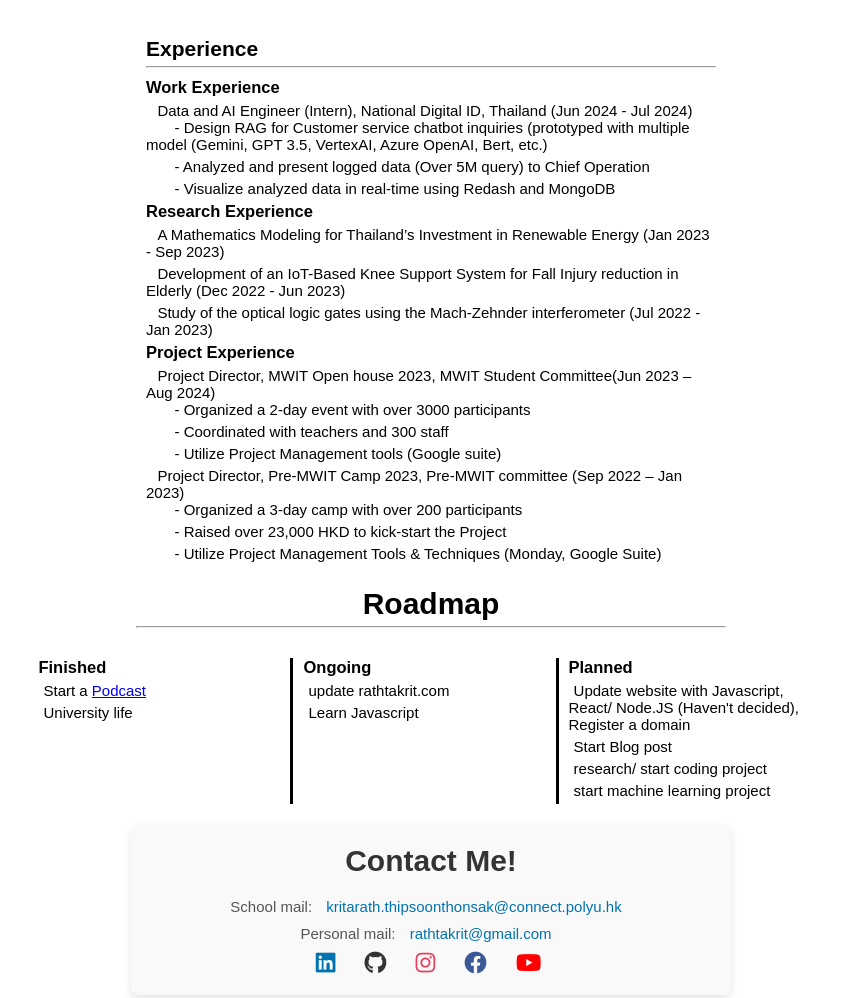
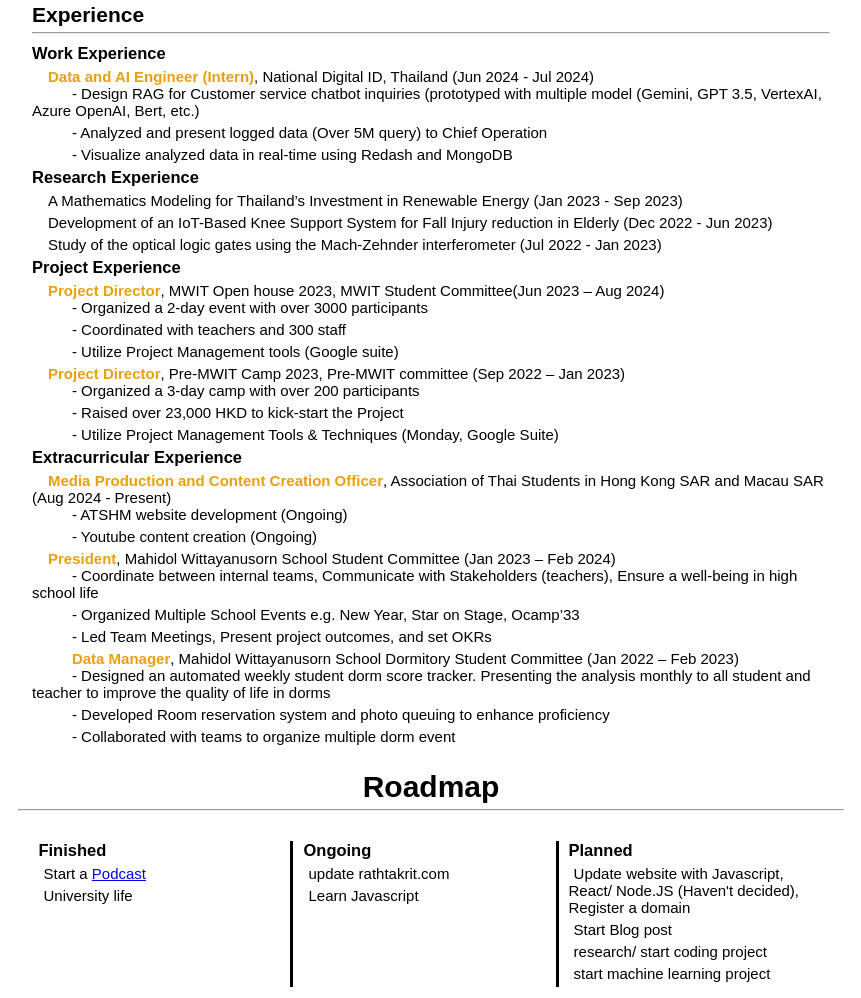
Before and after one commit to Rathtakrit/5_personalwebsites, a plain HTML site: page index.html in a window 1280 px wide. Shown: the part 741-1739 px from the top of the page, without its empty margins (209-1070 px from the left). Drawn offline with Linux system fonts and the light colour scheme.

Commit message:
Add a bit more color

```diff
--- a/index.html
+++ b/index.html
@@ -14,7 +14,10 @@
   <body>
     <header>
       <div class="header-container">
-        <h1 class="header">Rathtakrit</h1>
+        <div class="header-container-left">
+          <img src="photos/rathtakritnobg.png" alt="rathtakrit_logo" id="logo"/>
+          <h1 class="header">Rathtakrit</h1>
+        </div>
         <nav id="navbar">
           <ul>
             <li><a href="#about">About</a></li>
@@ -58,7 +61,7 @@
           <h1>Profile Summary</h1>
           <hr></hr>
           <h2>Kritarath Thipsoonthonsak (Kiwi)</h2>
-          <p> Industrial Engineering 1st year undergraduate student at The Hong Kong Polytechnic University with a strong background in programming, research, and management. Have a career goal in Tech Industries with management positions. Seeking for a research/oppotunities relating in the tech field </p>
+          <p> Industrial Engineering 1st year undergraduate student at The Hong Kong Polytechnic University with a strong background in programming, research, and management. Have a career goal in Tech Industries with management positions. <span class="pop">Seeking for a research/oppotunities relating in the tech field</span>.</p>
         </div>
         <article class='skill-summary'>
           <h1>Skills</h1>
@@ -85,7 +88,7 @@
           <div class="work-experience">
             <h2>Work Experience</h2>
           <ul>
-            <li>Data and AI Engineer (Intern), National Digital ID, Thailand (Jun 2024 - Jul 2024)
+            <li><span class="pop">Data and AI Engineer (Intern)</span>, National Digital ID, Thailand (Jun 2024 - Jul 2024)
               <ul>
                 <li>- Design RAG for Customer service chatbot inquiries (prototyped with multiple model (Gemini, GPT 3.5, VertexAI, Azure OpenAI, Bert, etc.)</li>
                 <li>- Analyzed and present logged data (Over 5M query) to Chief Operation</li>
@@ -106,18 +109,43 @@
         <div class="project-experience">
           <h2>Project Experience</h2>
           <ul>
-            <li>Project Director, MWIT Open house 2023, MWIT Student Committee(Jun 2023 – Aug 2024)
+            <li><span class="pop"> Project Director</span>, MWIT Open house 2023, MWIT Student Committee(Jun 2023 – Aug 2024)
               <ul>
                 <li>- Organized a 2-day event with over 3000 participants</li>
                 <li>- Coordinated with teachers and 300 staff </li>
                 <li>- Utilize Project Management tools (Google suite)</li>
               </ul>
             </li>
-            <li>Project Director, Pre-MWIT Camp 2023, Pre-MWIT committee (Sep 2022 – Jan 2023)
+            <li><span class="pop"> Project Director</span>, Pre-MWIT Camp 2023, Pre-MWIT committee (Sep 2022 – Jan 2023)
               <ul>
                 <li>- Organized a 3-day camp with over 200 participants</li>
                 <li>- Raised over 23,000 HKD to kick-start the Project</li>
                 <li>- Utilize Project Management Tools & Techniques (Monday, Google Suite)</li>
+              </ui>
+            </li>
+          </ul>
+        </div>
+        <div class="extracurricula-experience">
+          <h2>Extracurricular Experience</h2>
+          <ul>
+            <li><span class="pop">Media Production and Content Creation Officer</span>, Association of Thai Students in Hong Kong SAR and Macau SAR (Aug 2024 - Present)
+              <ul>
+                <li>- ATSHM website development (Ongoing)</li>
+                <li>- Youtube content creation (Ongoing) </li>
+              </ul>
+            </li>
+            <li><span class="pop">President</span>, Mahidol Wittayanusorn School Student Committee (Jan 2023 – Feb 2024)
+              <ul>
+                <li>-	Coordinate between internal teams, Communicate with Stakeholders (teachers), Ensure a well-being in high school life</li>
+                <li>-	Organized Multiple School Events e.g. New Year, Star on Stage, Ocamp’33</li>
+                <li>-	Led Team Meetings, Present project outcomes, and set OKRs</li>
+              </ui>
+            </li>
+            <li><span class="pop">Data Manager</span>, Mahidol Wittayanusorn School Dormitory Student Committee (Jan 2022 – Feb 2023)
+              <ul>
+                <li>-	Designed an automated weekly student dorm score tracker. Presenting the analysis monthly to all student and teacher to improve the quality of life in dorms</li>
+                <li>-	Developed Room reservation system and photo queuing to enhance proficiency</li>
+                <li>-	Collaborated with teams to organize multiple dorm event</li>
               </ui>
             </li>
           </ul>
--- a/styles.css
+++ b/styles.css
@@ -8,23 +8,38 @@ html{
   font-family: sans-serif;
   font-size: 15px;
 }
-
+:root {
+  --black: rgba(2,0,36,1);
+  --orange: #e9a00e;
+  --download-button: #0073b1;
+}
 hr {
   margin-top: 5px;
   margin-bottom: 10px;
+}
+.underline {
+  text-decoration: underline;
+}
+.pop {
+  font-weight: bold;
+  color: var(--orange);
 }
 .header-container {
   display: flex;
   justify-content: space-between;
   align-items: center;
   padding: 10px 20px;
-  background-color: #333; /* You can change this to your preferred color */
+  background: linear-gradient(90deg, rgba(121,60,9,1) 2%, rgba(2,0,36,1) 84%);
   color: white;
   position: fixed;
   top: 0;
   width: 100%;
   z-index: 1000;
 }
+#logo {
+  width: 10%;
+}
+.header
 .header {
   margin: 0;
 }
@@ -56,7 +71,7 @@ hr {
 /* Specific styling for the "Download CV" button */
 #navbar a[href*="CV_Kritarath.pdf"] {
   padding: 10px;
-  background-color: #0073b1; /* LinkedIn blue background */
+  background-color: var(--download-button); /* LinkedIn blue background */
   border-radius: 5px; /* Rounded corners */
   font-weight: bold; /* Bold text */
 }
@@ -64,7 +79,7 @@ hr {
 /* Hover effect for the "Download CV" button */
 #navbar a[href*="CV_Kritarath.pdf"]:hover {
   background-color: #ff0000; /* Red on hover */
-  transform: scale(1.1); /* Slightly increase size */
+  transform: scale(1.3); /* Slightly increase size */
   box-shadow: 0 4px 8px rgba(0, 0, 0, 0.2); /* Add a shadow */
 }
 
@@ -135,7 +150,7 @@ main {
 }
 
 .text-summary {
-  width: 50%;
+  width: 70%;
 }
 
 .text-summary p {
@@ -149,7 +164,7 @@ main {
 
 .skill-summary{
   /* background-color: aliceblue; */
-  width: 50%;
+  width: 70%;
   margin-top: 1%;
 }
 
@@ -177,7 +192,7 @@ main {
 }
 
 .experience-container {
-  width: 50%;
+  width: 70%;
 }
 .experience-container li li{
   text-indent: 5%;
@@ -190,7 +205,7 @@ main {
 
 }
 .roadmap-header{
-  width: 50%
+  width: 70%
 }
 .roadmap-header h1 {
   display: flex;
```
